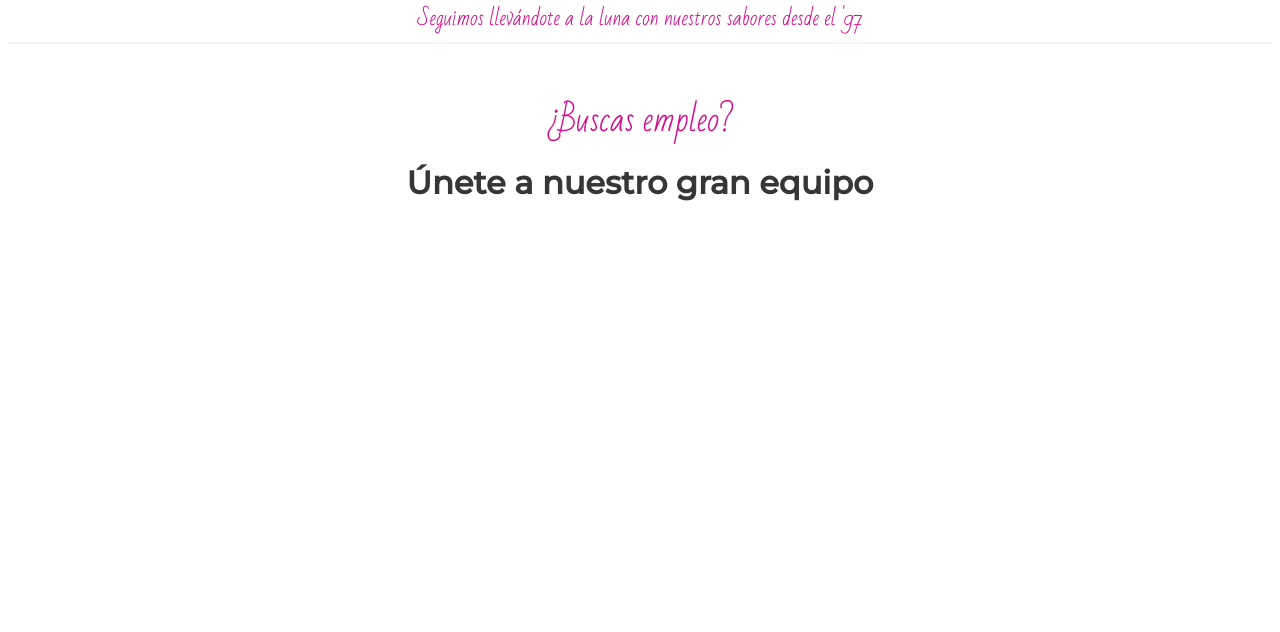
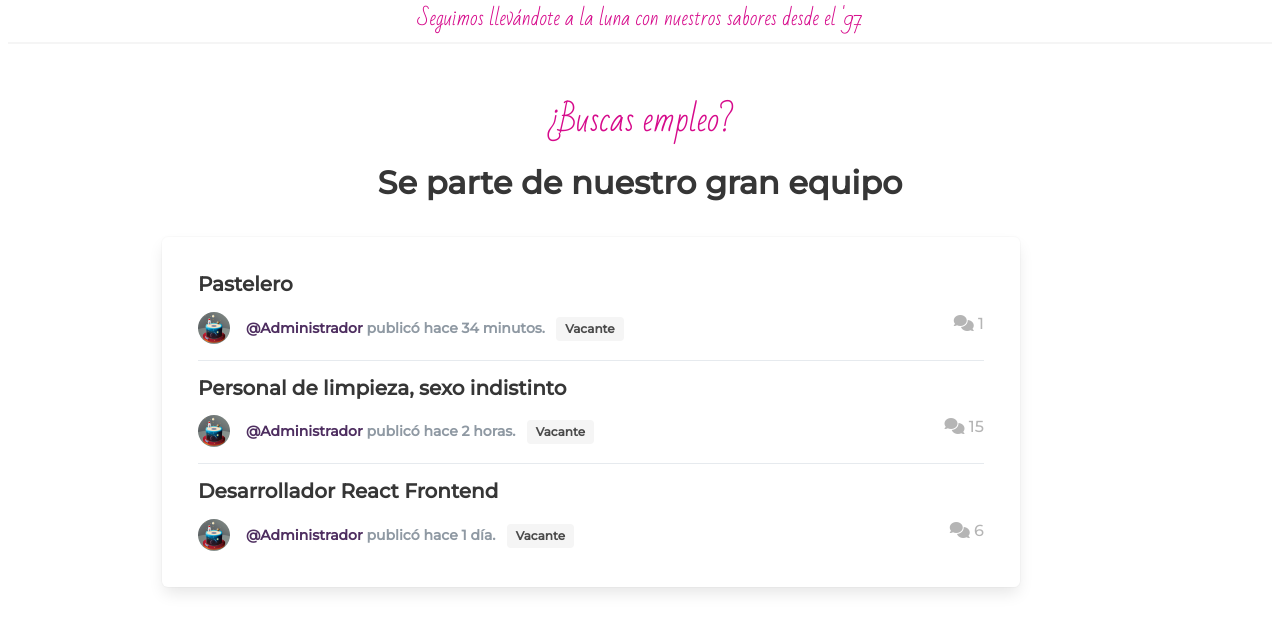
Before and after one commit to loo-kuhs/Tres_Lunas-Pasteleria, a plain HTML site: page cliente-sitio/pages/jobs.html in a window 1280 px wide. Shown: the part 124-756 px from the top of the page. Drawn offline with nearby package versions, Linux system fonts and the light colour scheme; a web font is replaced by a local one.

Commit message:
Updated the Jobs page

```diff
--- /dev/null
+++ b/cliente-sitio/assets/css/jobs.css
@@ -0,0 +1,18 @@
+.media-left img {
+  border-radius: 50%;
+}
+.media-content p {
+  font-size: 14px;
+  line-height: 2.3;
+  font-weight: 700;
+  color: #8F99A3;
+}
+article.post {
+  margin: 1rem;
+  padding-bottom: 1rem;
+  border-bottom: 1px solid #E6EAEE;
+}
+article.post:last-child {
+  padding-bottom: 0;
+  border-bottom: none;
+}
--- a/cliente-sitio/assets/css/styles.css
+++ b/cliente-sitio/assets/css/styles.css
@@ -3,6 +3,7 @@
 @import "./about.css";
 @import "./products.css";
 @import "./contact.css";
+@import "./jobs.css";
 
 :root {
   /* Colores */
--- a/cliente-sitio/pages/jobs.html
+++ b/cliente-sitio/pages/jobs.html
@@ -12,6 +12,11 @@
       referrerpolicy="no-referrer"
     />
     <link rel="stylesheet" href="../assets/css/styles.css" />
+    <script
+      src="https://kit.fontawesome.com/22ba94b75f.js"
+      crossorigin="anonymous"
+      defer
+    ></script>
     <script src="../assets/js/bulma-estilos.js" defer></script>
     <title>Tres Lunas | Vacantes</title>
   </head>
@@ -87,8 +92,98 @@
           <a href="./jobs.html">¿Buscas empleo?</a>
         </h3>
         <h2 class="has-text-centered is-3 title mt-2">
-          Únete a nuestro gran equipo
+          Se parte de nuestro gran equipo
         </h2>
+        <div class="container">
+          <div class="columns my-3 ">
+            <div class="column is-9 is-offset-1">
+              <div class="box content">
+
+                <article class="post">
+                  <h4>Pastelero</h4>
+                  <div class="media">
+                    <div class="media-left">
+                      <p class="image is-32x32">
+                        <img
+                          src="../assets/img/treslunas.png"
+                        />
+                      </p>
+                    </div>
+                    <div class="media-content">
+                      <div class="content">
+                        <p>
+                          <a href="#">@Administrador</a> publicó hace 34
+                          minutos. &nbsp;
+                          <span class="tag">Vacante</span>
+                        </p>
+                      </div>
+                    </div>
+                    <div class="media-right">
+                      <span class="has-text-grey-light"
+                        ><i class="fa fa-comments"></i> 1</span
+                      >
+                    </div>
+                  </div>
+                </article>
+
+                <article class="post">
+                  <h4>Personal de limpieza, sexo indistinto</h4>
+                  <div class="media">
+                    <div class="media-left">
+                      <p class="image is-32x32">
+                        <img
+                          src="../assets/img/treslunas.png"
+                        />
+                      </p>
+                    </div>
+                    <div class="media-content">
+                      <div class="content">
+                        <p>
+                          <a href="#">@Administrador</a> publicó hace 2 horas.
+                          &nbsp;
+                          <span class="tag">Vacante</span>
+                        </p>
+                      </div>
+                    </div>
+                    <div class="media-right">
+                      <span class="has-text-grey-light"
+                        ><i class="fa fa-comments"></i> 15</span
+                      >
+                    </div>
+                  </div>
+                </article>
+
+                <article class="post">
+                  <h4>Desarrollador React Frontend</h4>
+                  <div class="media">
+                    <div class="media-left">
+                      <p class="image is-32x32">
+                        <img
+                          src="../assets/img/treslunas.png"
+                        />
+                      </p>
+                    </div>
+                    <div class="media-content">
+                      <div class="content">
+                        <p>
+                          <a href="#">@Administrador</a> publicó hace 1 día. &nbsp;
+                          <span class="tag">Vacante</span>
+                        </p>
+                      </div>
+                    </div>
+                    <div class="media-right">
+                      <span class="has-text-grey-light"
+                        ><i class="fa fa-comments"></i> 6</span
+                      >
+                    </div>
+                  </div>
+                </article>
+              </div>
+            </div>
+          </div>
+        </div>
+
+        <!-- TODO: Agregar un formulario para mandar CV -->
       </section>
     </main>
   </body>
```
Also changed, not shown: cliente-sitio/pages/products.html (+3 -3 lines), cliente-sitio/assets/img/treslunas.png (renamed from cliente-sitio/assets/img/tres lunas.png).
